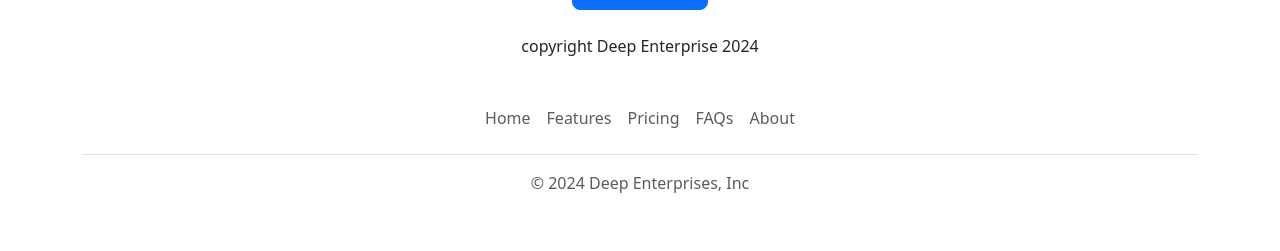
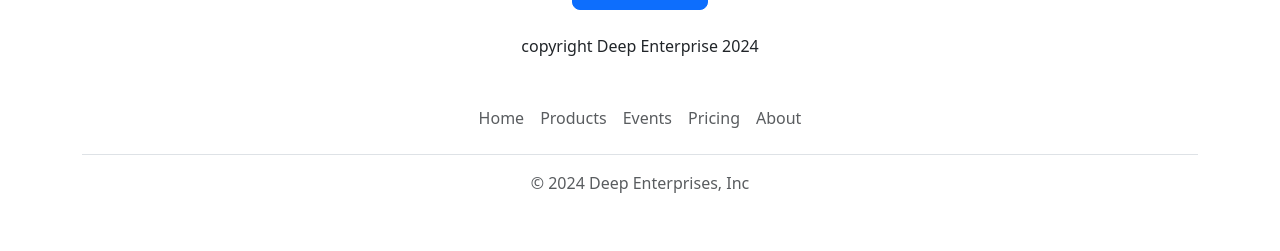
Before and after one commit to DipHldr/JS_projects, a Flask app: page / in a window 1280 px wide. Shown: the part 1402-1653 px from the top of the page. Run offline with Flask 3, Linux system fonts and the light colour scheme.

Commit message:
fix links

```diff
--- a/templates/footer.html
+++ b/templates/footer.html
@@ -1,11 +1,11 @@
 <div class="container">
     <footer class="py-3 my-4">
       <ul class="nav justify-content-center border-bottom pb-3 mb-3">
-        <li class="nav-item"><a href="#" class="nav-link px-2 text-body-secondary">Home</a></li>
-        <li class="nav-item"><a href="#" class="nav-link px-2 text-body-secondary">Features</a></li>
-        <li class="nav-item"><a href="#" class="nav-link px-2 text-body-secondary">Pricing</a></li>
-        <li class="nav-item"><a href="#" class="nav-link px-2 text-body-secondary">FAQs</a></li>
-        <li class="nav-item"><a href="#" class="nav-link px-2 text-body-secondary">About</a></li>
+        <li class="nav-item"><a target="_blank" href="https://www.jovian.ai" class="nav-link px-2 text-body-secondary">Home</a></li>
+        <li class="nav-item"><a target="_blank" href="https://www.jovian.ai/learn" class="nav-link px-2 text-body-secondary">Products</a></li>
+        <li class="nav-item"><a target="_blank" href="https://www.jovian.ai/events" class="nav-link px-2 text-body-secondary">Events</a></li>
+        <li class="nav-item"><a target="_blank" href="https://www.jovian.ai/learn" class="nav-link px-2 text-body-secondary">Pricing</a></li>
+        <li class="nav-item"><a target="_blank" href="#" class="nav-link px-2 text-body-secondary">About</a></li>
       </ul>
       <p class="text-center text-body-secondary">&copy; 2024 Deep Enterprises, Inc</p>
     </footer>
--- a/templates/home.html
+++ b/templates/home.html
@@ -74,7 +74,11 @@
         {%endfor%}
       </div>
       <div class="text-center">
-        <button class="btn btn-primary btn-lg mt-5">Contact Us</button>
+        <a class="btn btn-primary btn-lg mt-5" href="mailto:chalbazzcharlie@gmail.com?
+        subject=Application%20for%20{{jobs['title']}}&body=
+        my%20name%3A%3Cyour%20name%20here%3E%0D
+        %0Amy%20resume%3A%3Cresume%20link%3E%0D%0
+        Amy%20LinkedIn%20link%3A%3CLinkedIn%20link%3E">Contact Us</a>
         <p class="mt-4">copyright Deep Enterprise 2024</p>
       </div>
     </div>
--- a/templates/jobitem.html
+++ b/templates/jobitem.html
@@ -16,7 +16,7 @@ style="margin: bottom 16px;padding-bottom: 8px;">
 </div>
 <div class="col-2" style="padding-top: 8px;">
     <a href="mailto:chalbazzcharlie@gmail.com?
-    subject=Application%20for%20{{job['title']}}&body=
+    subject=Application%20for%20{{jobs['title']}}&body=
     my%20name%3A%3Cyour%20name%20here%3E%0D
     %0Amy%20resume%3A%3Cresume%20link%3E%0D%0
     Amy%20LinkedIn%20link%3A%3CLinkedIn%20link%3E"
```
